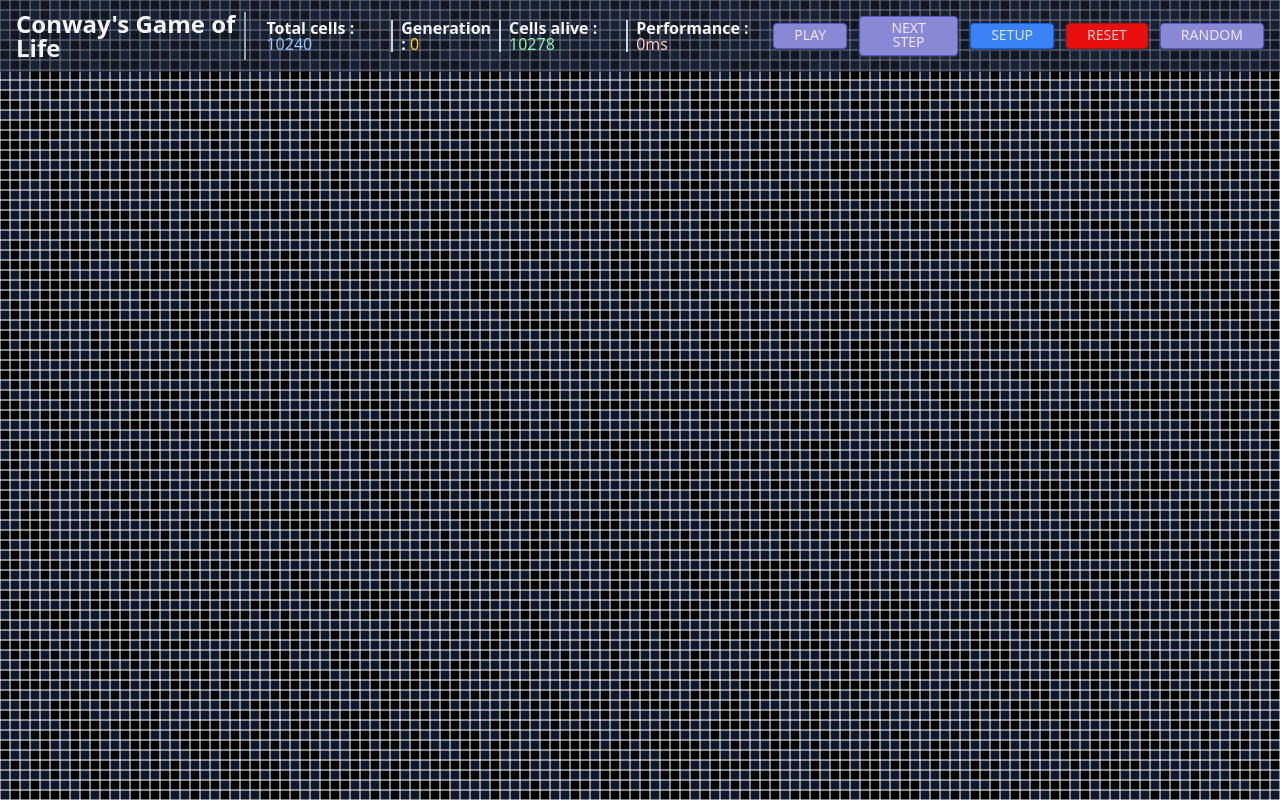
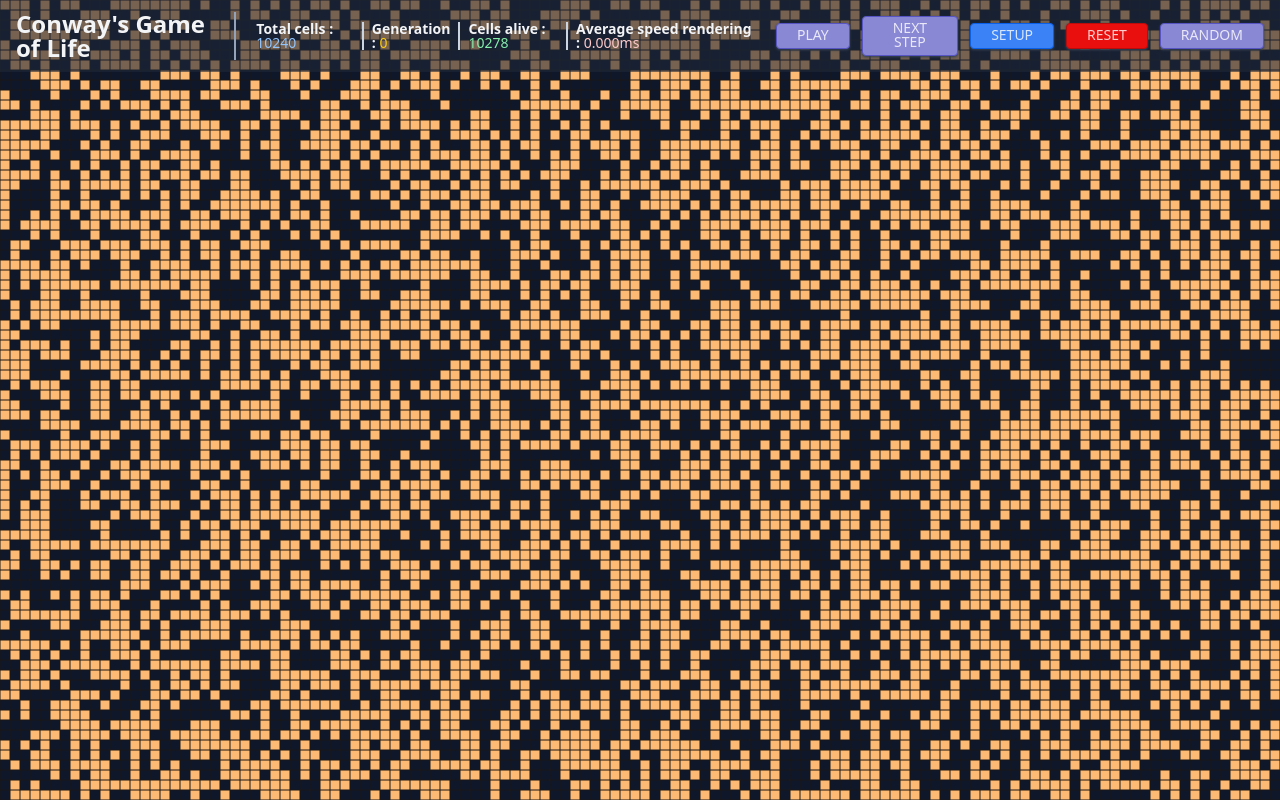
Before and after one commit to jdelauney/optimized-react-conway, a React (Vite) app: page / in a window 1280 px wide. Built offline with nearby package versions, Linux system fonts and the light colour scheme.

Commit message:
✨  : Add average elapsed render time counter

```diff
--- a/src/App.tsx
+++ b/src/App.tsx
@@ -1,32 +1,32 @@
-import { useEffect, useState } from "react"
-import { Navbar } from "./pages/components/Navbar/Navbar"
+import { useEffect, useState } from 'react';
+import { Navbar } from './pages/components/Navbar/Navbar';
 import { ConwayEngine } from './engine/conway';
-import { WindowSize, useWindowSize } from "./hooks/useWindowSize"
-import { Home } from "./pages/Home/Home"
-import { ConwayContext, ConwayContextType } from "./contexts/ConwayContext"
+import { WindowSize, useWindowSize } from './hooks/useWindowSize';
+import { Home } from './pages/Home/Home';
+import { ConwayContext, ConwayContextType } from './contexts/ConwayContext';
 
 const App = () => {
-  const [conwayEngine, setConwayEngine] = useState<ConwayEngine>(new ConwayEngine())
-  const [nbGenerations, setNbGenerations] = useState<number>(0)
-  const [cellSize, setCellSize] = useState<number>(10)
-  const [randomFillRate, setRandomFillRate] = useState<number>(50)
-  const [isRunning, setIsRunning] = useState<boolean>(false)
+  const [conwayEngine, setConwayEngine] = useState<ConwayEngine>(new ConwayEngine());
+  const [nbGenerations, setNbGenerations] = useState<number>(0);
+  const [cellSize, setCellSize] = useState<number>(10);
+  const [randomFillRate, setRandomFillRate] = useState<number>(50);
+  const [isRunning, setIsRunning] = useState<boolean>(false);
   const [showGridLines, setShowGridLines] = useState<boolean>(true);
-  const [isReady, setIsReady] = useState<boolean>(false)
+  const [isReady, setIsReady] = useState<boolean>(false);
+  const [averageElapsedTime, setAverageElapsedTime] = useState<number>(0);
+  const [needUpdate, setNeedUpdate] = useState<boolean>(false);
 
-  const windowSize: WindowSize = useWindowSize()
-
+  const windowSize: WindowSize = useWindowSize();
 
   useEffect(() => {
-    if (windowSize.width > 0 && windowSize.height > 0  && conwayEngine) {
-      conwayEngine.initWorld(windowSize.width, windowSize.height, cellSize)
-      conwayEngine.setShowGridLines(showGridLines)
+    if (windowSize.width > 0 && windowSize.height > 0 && conwayEngine) {
+      conwayEngine.initWorld(windowSize.width, windowSize.height, cellSize);
+      conwayEngine.setShowGridLines(showGridLines);
       conwayEngine.generateRandomWorld(randomFillRate).then(() => {
-        setIsReady(true)
-      })
+        setIsReady(true);
+      });
     }
   }, [windowSize, cellSize, conwayEngine, randomFillRate]);
-
 
   const conwayContextValue: ConwayContextType = {
     conwayEngine: conwayEngine,
@@ -40,16 +40,20 @@ const App = () => {
     setNbGenerations: setNbGenerations,
     isReady: isReady,
     setIsReady: setIsReady,
-  }
+    averageElapsedTime: averageElapsedTime,
+    setAverageElapsedTime: setAverageElapsedTime,
+    needUpdate: needUpdate,
+    setNeedUpdate: setNeedUpdate,
+  };
 
   return (
     <>
       <ConwayContext.Provider value={conwayContextValue}>
-        <Navbar/>
+        <Navbar />
         <Home />
       </ConwayContext.Provider>
     </>
-  )
-}
+  );
+};
 
-export default App
+export default App;
--- a/src/contexts/ConwayContext.tsx
+++ b/src/contexts/ConwayContext.tsx
@@ -1,6 +1,5 @@
-import { Dispatch, SetStateAction, createContext } from "react";
-import { ConwayEngine } from "../engine/conway";
-
+import { Dispatch, SetStateAction, createContext } from 'react';
+import { ConwayEngine } from '../engine/conway';
 
 export type ConwayContextType = {
   conwayEngine: ConwayEngine | null;
@@ -14,19 +13,26 @@ export type ConwayContextType = {
   setNbGenerations: Dispatch<SetStateAction<number>>;
   isReady: boolean;
   setIsReady: Dispatch<SetStateAction<boolean>>;
-
+  averageElapsedTime: number;
+  setAverageElapsedTime: Dispatch<SetStateAction<number>>;
+  needUpdate: boolean;
+  setNeedUpdate: Dispatch<SetStateAction<boolean>>;
 };
 
 export const ConwayContext = createContext<ConwayContextType>({
   conwayEngine: null,
   isRunning: false,
-  setIsRunning: () => { },
+  setIsRunning: () => {},
   randomFillRate: 0,
-  setRandomFillRate: () => { },
+  setRandomFillRate: () => {},
   showGridLines: false,
-  setShowGridLines: () => { },
+  setShowGridLines: () => {},
   nbGenerations: 0,
-  setNbGenerations: () => { },
+  setNbGenerations: () => {},
   isReady: false,
-  setIsReady: () => { },
+  setIsReady: () => {},
+  averageElapsedTime: 0,
+  setAverageElapsedTime: () => {},
+  needUpdate: false,
+  setNeedUpdate: () => {},
 });
--- a/src/engine/conway.ts
+++ b/src/engine/conway.ts
@@ -32,8 +32,8 @@ export class ConwayEngine {
   private canvasRef: HTMLCanvasElement | null;
   private ctx: CanvasRenderingContext2D | null;
   private showGridLines: boolean = false;
-  private colorCell: string = '#000';
-  private colorGrid: string = '#fff';
+  private colorCell: string = '#fdba74';
+  private colorGrid: string = '#1c1917';
   private cellAlive: number = 0;
 
   constructor() {
--- a/src/pages/Home/components/ConwayWorld/ConwayWorld.tsx
+++ b/src/pages/Home/components/ConwayWorld/ConwayWorld.tsx
@@ -1,50 +1,85 @@
-import { HTMLAttributes, useCallback, useContext, useEffect, useLayoutEffect, useRef } from "react"
-import { ConwayContext, ConwayContextType } from "../../../../contexts/ConwayContext"
+import { HTMLAttributes, useCallback, useContext, useEffect, useLayoutEffect, useRef, useState } from 'react';
+import { ConwayContext, ConwayContextType } from '../../../../contexts/ConwayContext';
 
-
-type ConwayWorldProps = HTMLAttributes<HTMLDivElement>
+type ConwayWorldProps = HTMLAttributes<HTMLDivElement>;
 
 export const ConwayWorld = (props: ConwayWorldProps) => {
-  const {  children, ...rest } = props
+  const { children, ...rest } = props;
 
-  const canvasRef = useRef(null)
-  const {conwayEngine, isRunning, setNbGenerations, isReady}: ConwayContextType = useContext(ConwayContext)
+  const canvasRef = useRef(null);
+  const {
+    conwayEngine,
+    isRunning,
+    nbGenerations,
+    setNbGenerations,
+    isReady,
+    averageElapsedTime,
+    setAverageElapsedTime,
+    needUpdate,
+    setNeedUpdate,
+  }: ConwayContextType = useContext(ConwayContext);
 
+  const totalTime = useRef<number>(0);
+  const generations = useRef<number>(0);
 
   useEffect(() => {
     if (conwayEngine && canvasRef.current !== null && isReady) {
-      conwayEngine.setCanvasRef(canvasRef.current)
-      conwayEngine.drawWorld()
+      conwayEngine.setCanvasRef(canvasRef.current);
+      conwayEngine.drawWorld();
     }
-  }, [isReady])
+  }, [isReady]);
+
+  useEffect(() => {
+    if (needUpdate) {
+      setNbGenerations(previousState => {
+        previousState = generations.current;
+        return previousState;
+      });
+
+      if (generations.current > 0) {
+        setAverageElapsedTime(previousState => {
+          previousState = totalTime.current / generations.current;
+          return previousState;
+        });
+      }
+      setNeedUpdate(false);
+    }
+  }, [nbGenerations, averageElapsedTime, totalTime.current, generations.current, needUpdate]);
 
   const animateCallback = useCallback(() => {
     if (conwayEngine) {
-      conwayEngine.genNextStep()
-      setNbGenerations((currentNbGenerations) => {
-        return currentNbGenerations + 1
-      })
-      conwayEngine.drawWorld()
+      const start = performance.now();
+      conwayEngine.genNextStep();
+      conwayEngine.drawWorld();
+      const end = performance.now();
+      const elapsedTime = end - start;
+      generations.current += 1;
+      totalTime.current += elapsedTime;
+      if (generations.current % 10 === 0) {
+        setNeedUpdate(currentState => {
+          currentState = !currentState;
+          return currentState;
+        });
+      }
     }
-
-  }, [])
+  }, [totalTime.current, generations.current, conwayEngine, needUpdate]);
 
   useLayoutEffect(() => {
-      if (isRunning) {
-        let timerId: number
+    if (isRunning) {
+      let timerId: number;
 
-        const animate = () => {
-          animateCallback();
-            timerId = requestAnimationFrame(animate)
-        }
-        timerId = requestAnimationFrame(animate)
-        return () => cancelAnimationFrame(timerId)
-      }
-  }, [isRunning])
+      const animate = () => {
+        animateCallback();
+        timerId = requestAnimationFrame(animate);
+      };
+      timerId = requestAnimationFrame(animate);
+      return () => cancelAnimationFrame(timerId);
+    }
+  }, [isRunning]);
 
   return (
-    <div className="w-full h-full" {...rest}>
-      <canvas ref={canvasRef} className="w-full h-full" width={"100%"} height={"100%"}/>
+    <div className='w-full h-full' {...rest}>
+      <canvas ref={canvasRef} className='w-full h-full' width={'100%'} height={'100%'} />
     </div>
-  )
-}
+  );
+};
--- a/src/pages/components/Navbar/Navbar.tsx
+++ b/src/pages/components/Navbar/Navbar.tsx
@@ -3,7 +3,8 @@ import { Button } from '../../../components/ui/Button/Button';
 import { ConwayContext } from '../../../contexts/ConwayContext';
 
 export const Navbar = () => {
-  const { conwayEngine, setIsRunning, isRunning, nbGenerations, isReady } = useContext(ConwayContext);
+  const { conwayEngine, setIsRunning, isRunning, nbGenerations, isReady, averageElapsedTime, needUpdate } =
+    useContext(ConwayContext);
   const [totalCell, setTotalCell] = useState<number>(0);
   const [cellAlive, setCellAlive] = useState<number>(0);
 
@@ -12,7 +13,7 @@ export const Navbar = () => {
       setTotalCell(conwayEngine.getTotalCell());
       setCellAlive(conwayEngine.getCellAlive());
     }
-  }, [conwayEngine, isReady, nbGenerations]);
+  }, [conwayEngine, isReady, needUpdate]);
 
   const handlePlayClick = () => {
     setIsRunning(currentState => {
@@ -28,17 +29,18 @@ export const Navbar = () => {
           Conway's Game of Life
         </span>
         <div className='flex-grow flex items-center divide-x-2 divide-slate-300'>
-          <span className='leading-none font-bold text-gray-100 mr-2 pr-2'>
+          <span className='leading-none font-bold text-gray-100 mr-2 pr-2 text-sm'>
             Total cells : <span className='text-blue-300 font-normal'>{isNaN(totalCell) ? '-' : totalCell}</span>
           </span>
-          <span className='leading-none font-bold text-gray-100 px-2'>
+          <span className='leading-none font-bold text-gray-100 px-2 text-sm'>
             Generation : <span className='text-yellow-400 font-normal'>{nbGenerations}</span>
           </span>
-          <span className='leading-none font-bold text-gray-100 px-2'>
+          <span className='leading-none font-bold text-gray-100 px-2 text-sm'>
             Cells alive : <span className='text-green-300 font-normal'>{cellAlive}</span>
           </span>
-          <span className='leading-none font-bold text-gray-100 px-2'>
-            Performance : <span className='text-red-200 font-normal'>0ms</span>
+          <span className='leading-none font-bold text-gray-100 px-2 text-sm'>
+            Average speed rendering :{' '}
+            <span className='text-red-200 font-normal'>{averageElapsedTime.toFixed(3)}ms</span>
           </span>
         </div>
 
```
